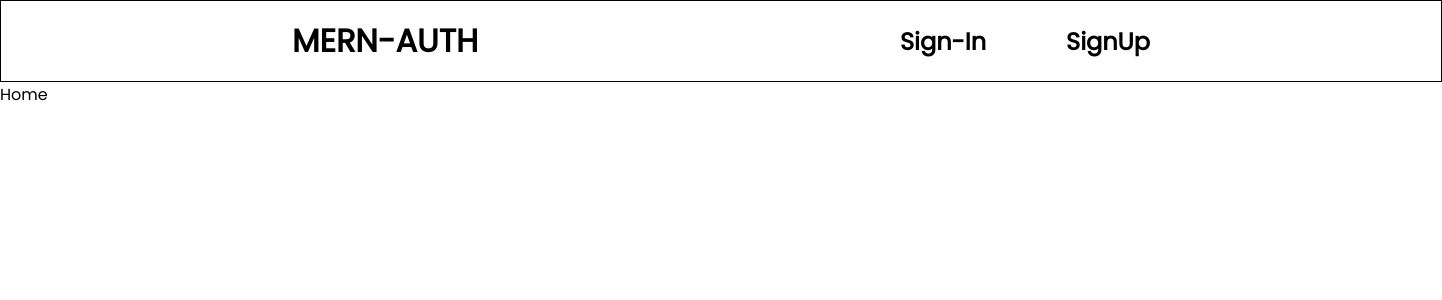
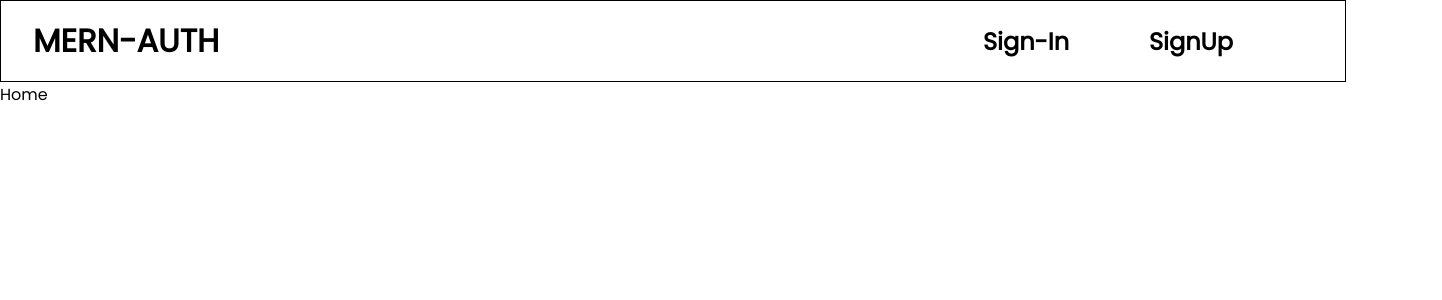
Before and after one commit to GeethoshGv/MERN-AUTH, a React (Vite) app in the folder client/: page / in a window 1280 px wide. Shown: the top 300 px of the page, 1442 px wide, since content can reach past the window. Built offline with nearby package versions, Linux system fonts and the light colour scheme.

Commit message:
implement Navigation component with React Router links
- Integrate React Router for navigation
- Utilize NavLink components for Sign-In and SignUp with conditional styling

```diff
--- a/client/src/navigation/Navigation.jsx
+++ b/client/src/navigation/Navigation.jsx
@@ -1,16 +1,38 @@
 import React from "react";
 import "./nav.scss";
+import { Link } from "react-router-dom";
+import { NavLink } from "react-router-dom";
 
 const Navigation = () => {
   return (
     <nav>
       <div className="nav-div">
         <div className="title-div">
-          <h1>MERN-AUTH</h1>
+          <Link to="/">
+            <h1>MERN-AUTH</h1>
+          </Link>
         </div>
         <div className="pages-div">
-          <h2>Sign-In</h2>
-          <h2>SignUp</h2>
+          <NavLink
+            to="/sign-in"
+            style={({ isActive }) => {
+              return {
+                color: isActive ? "red" : "black",
+              };
+            }}
+          >
+            <h1>Sign-In</h1>
+          </NavLink>
+          <NavLink
+            to="/sign-up"
+            style={({ isActive }) => {
+              return {
+                color: isActive ? "red" : "black",
+              };
+            }}
+          >
+            <h1>SignUp</h1>
+          </NavLink>
         </div>
       </div>
     </nav>
--- a/client/src/navigation/nav.scss
+++ b/client/src/navigation/nav.scss
@@ -2,29 +2,38 @@ nav {
   height: 10vh;
   width: 100%;
   border: 1px solid black;
-  padding: 0 5rem;
+  padding: 0 2rem;
   .nav-div {
     height: 100%;
     width: 100%;
     display: flex;
     align-items: center;
-    justify-content: space-around;
+    justify-content: space-between;
     .title-div {
       display: flex;
       align-items: center;
       justify-content: center;
-      h1 {
-        margin: 0;
-        font-size: 2rem;
+      a {
+        text-decoration: none;
+        color: black;
+
+        h1 {
+          margin: 0;
+          font-size: 2rem;
+        }
       }
     }
     .pages-div {
       display: flex;
       align-items: center;
       justify-content: space-between;
+      padding-right: 5rem;
       gap: 5rem;
-      h2 {
-        margin: 0;
+      a {
+        text-decoration: none;
+        h2 {
+          margin: 0;
+        }
       }
     }
   }
```
